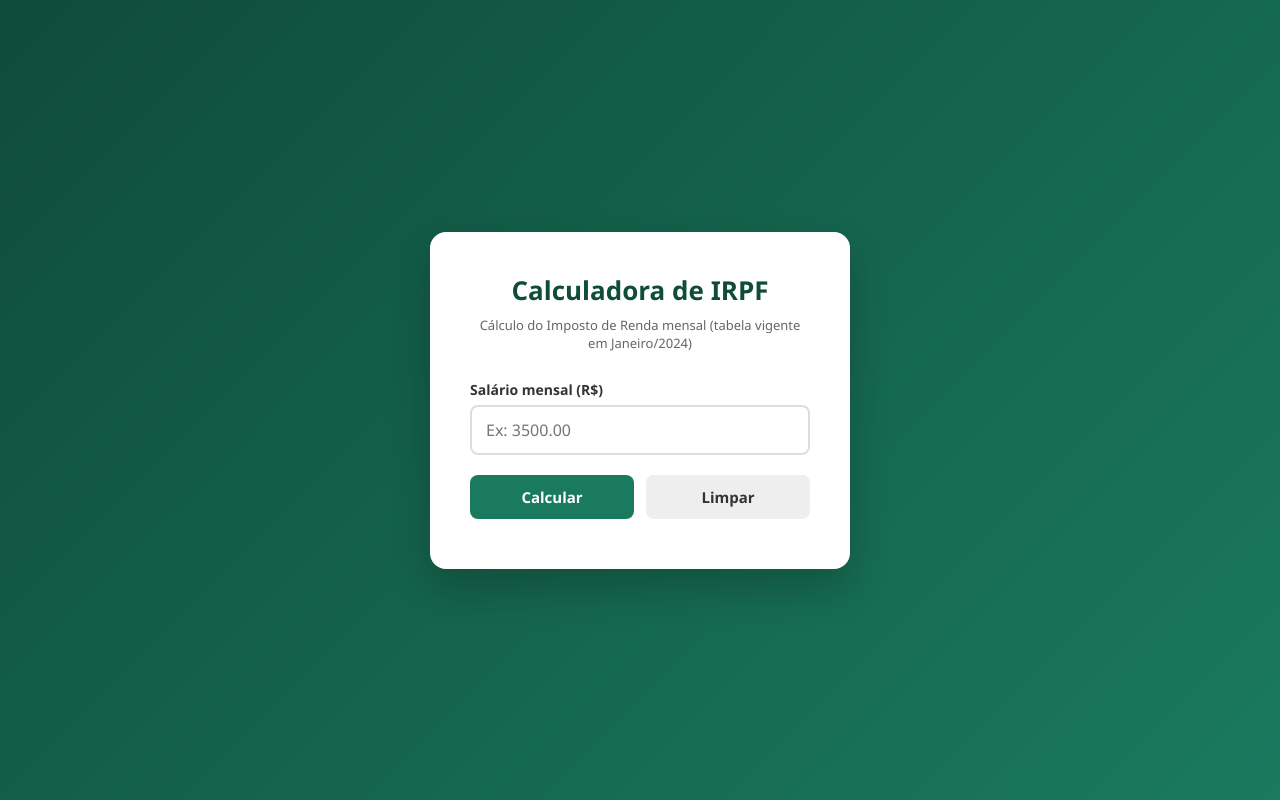
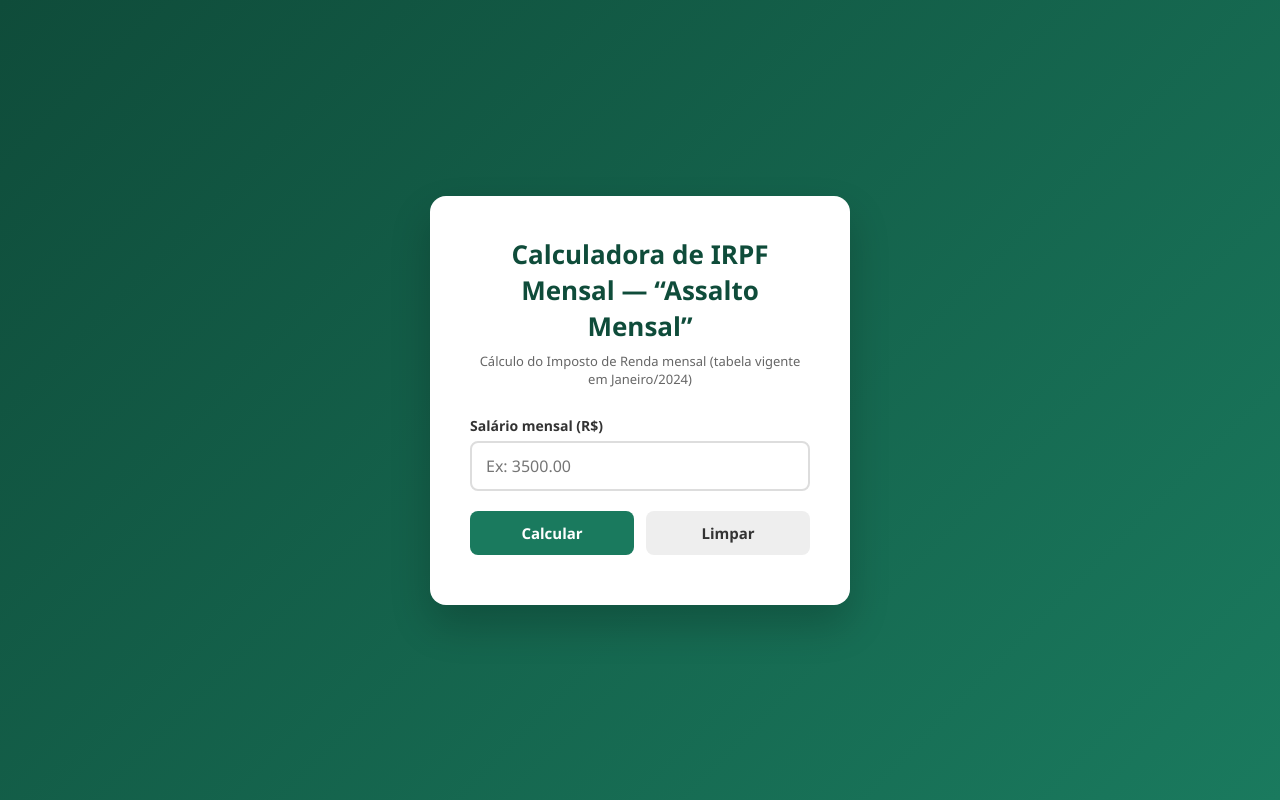
Before and after one commit to tatiisft/calculadora-irpf, a plain HTML site: page index.html in a window 1280 px wide. Drawn offline with Linux system fonts and the light colour scheme.

Commit message:
alterei o h1

```diff
--- a/index.html
+++ b/index.html
@@ -9,7 +9,7 @@
 <body>
 
   <main class="card">
-    <h1>Calculadora de IRPF</h1>
+    <h1>Calculadora de IRPF Mensal — “Assalto Mensal”</h1>
     <p class="subtitulo">Cálculo do Imposto de Renda mensal (tabela vigente em Janeiro/2024)</p>
 
     <div class="campo">
```
